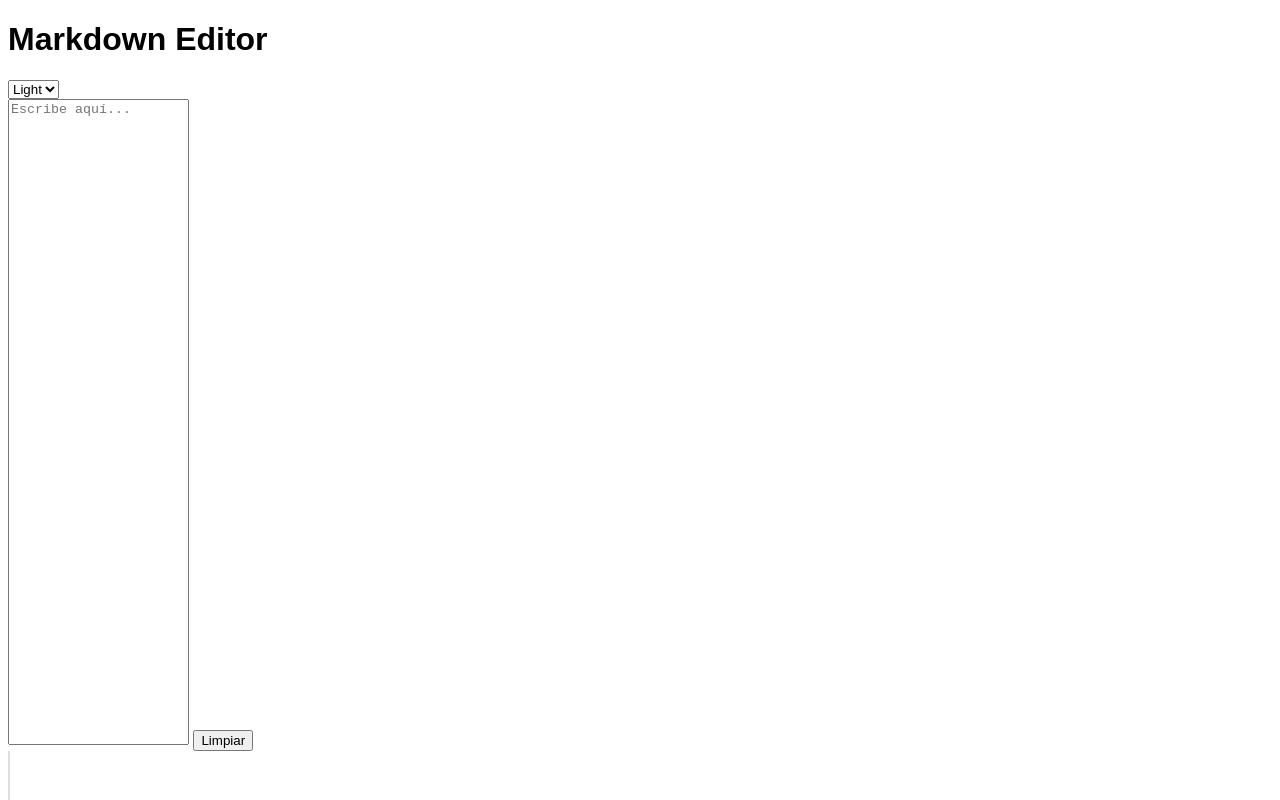
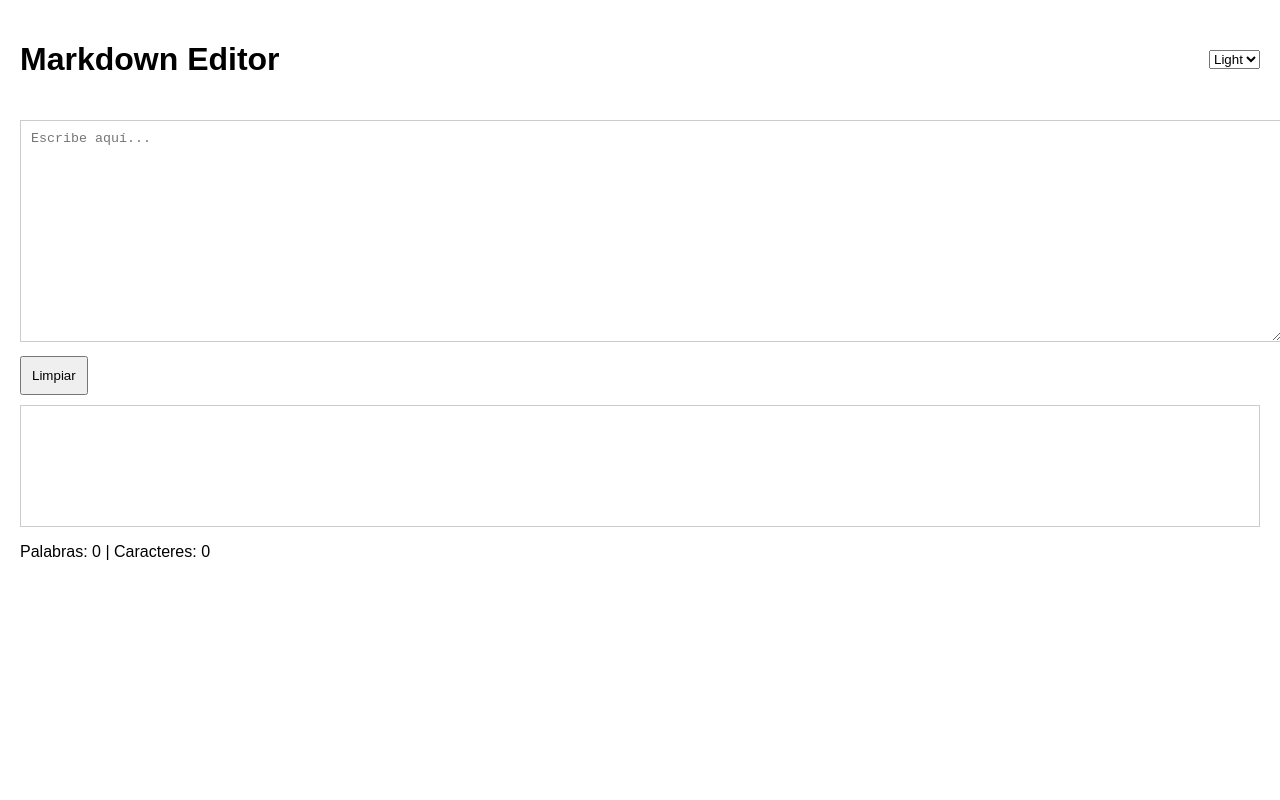
Before and after one commit to D4rkyto414/markdown-editor, a plain HTML site: page index.html in a window 1280 px wide. Shown: the top 800 px of the page. Drawn offline with nearby package versions, Linux system fonts and the light colour scheme.

Commit message:
Update styles.css

```diff
--- a/css/styles.css
+++ b/css/styles.css
@@ -1,15 +1,45 @@
 body {
     font-family: Arial, sans-serif;
+    margin: 0;
+    padding: 20px;
+    background-color: var(--bg-color);
+    color: var(--text-color);
+}
+
+header {
+    display: flex;
+    justify-content: space-between;
+    align-items: center;
+    margin-bottom: 20px;
 }
 
 textarea {
-    height: 80vh;
-    resize: none;
+    width: 100%;
+    height: 200px;
+    padding: 10px;
+    border: 1px solid #ccc;
+}
+
+button {
+    display: block;
+    margin: 10px 0;
+    padding: 10px;
+    cursor: pointer;
 }
 
 #preview {
-    height: 80vh;
-    overflow-y: auto;
+    border: 1px solid #ccc;
     padding: 10px;
-    border-left: 2px solid #ddd;
+    min-height: 100px;
+    background: #fff;
 }
+
+[data-theme="dark"] {
+    --bg-color: #222;
+    --text-color: #fff;
+}
+
+[data-theme="light"] {
+    --bg-color: #fff;
+    --text-color: #000;
+}
```
